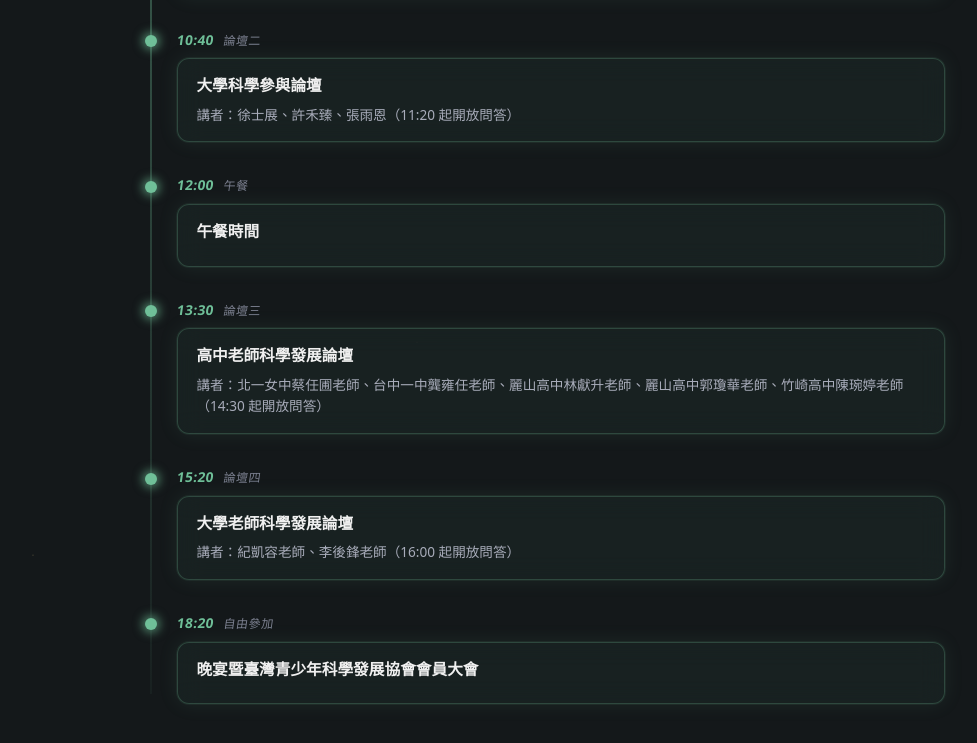
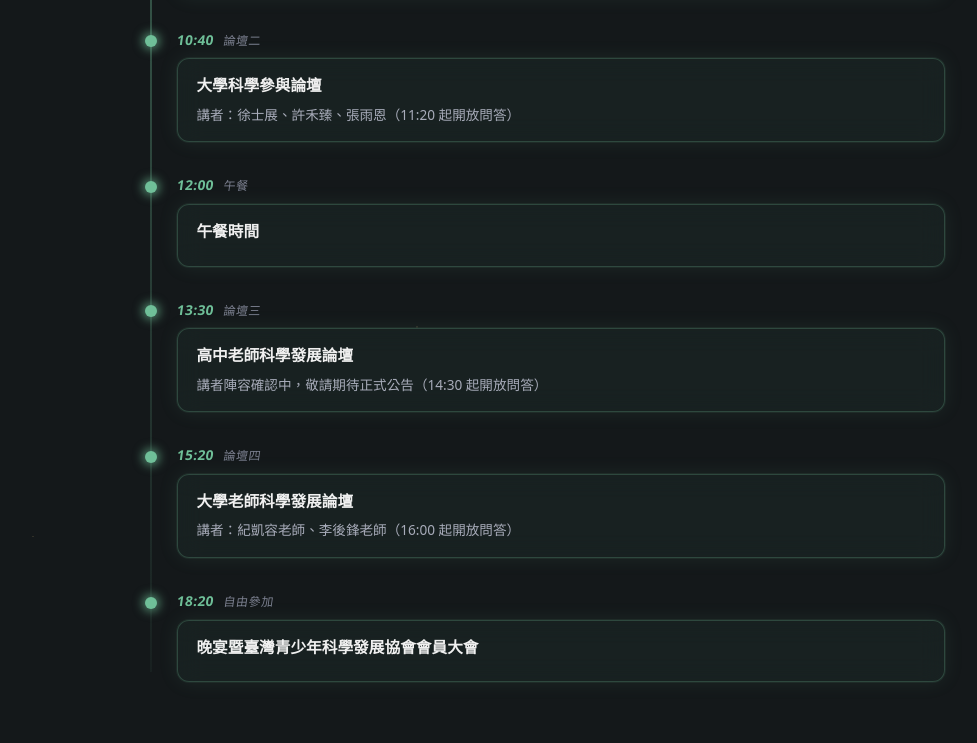
Before and after one commit to TYSDA/website, an Astro site: page /forum/2026/schedule in a window 1280 px wide. Shown: the part 725-1468 px from the top of the page, without its empty margins (95-1072 px from the left). Built offline with nearby package versions, Linux system fonts and the light colour scheme; Astro itself is replaced by a stand-in of ours.

Commit message:
改動green了

```diff
--- a/src/pages/forum/2026/schedule.astro
+++ b/src/pages/forum/2026/schedule.astro
@@ -12,7 +12,7 @@ const days = [
 			{ time: "09:20", tag: "論壇一", title: "青年科學家論壇", desc: "講者：謝至亮博士、尉遲和妘、王翊語（10:00 起開放問答）" },
 			{ time: "10:40", tag: "論壇二", title: "大學科學參與論壇", desc: "講者：徐士展、許禾臻、張雨恩（11:20 起開放問答）" },
 			{ time: "12:00", tag: "午餐", title: "午餐時間", desc: "" },
-			{ time: "13:30", tag: "論壇三", title: "高中老師科學發展論壇", desc: "講者：北一女中蔡任圃老師、台中一中龔雍任老師、麗山高中林獻升老師、麗山高中郭瓊華老師、竹崎高中陳琬婷老師（14:30 起開放問答）" },
+			{ time: "13:30", tag: "論壇三", title: "高中老師科學發展論壇", desc: "講者陣容確認中，敬請期待正式公告（14:30 起開放問答）" },
 			{ time: "15:20", tag: "論壇四", title: "大學老師科學發展論壇", desc: "講者：紀凱容老師、李後鋒老師（16:00 起開放問答）" },
 			{ time: "18:20", tag: "自由參加", title: "晚宴暨臺灣青少年科學發展協會會員大會", desc: "" }
 		]
```
Also changed, not shown: 2 other files.
